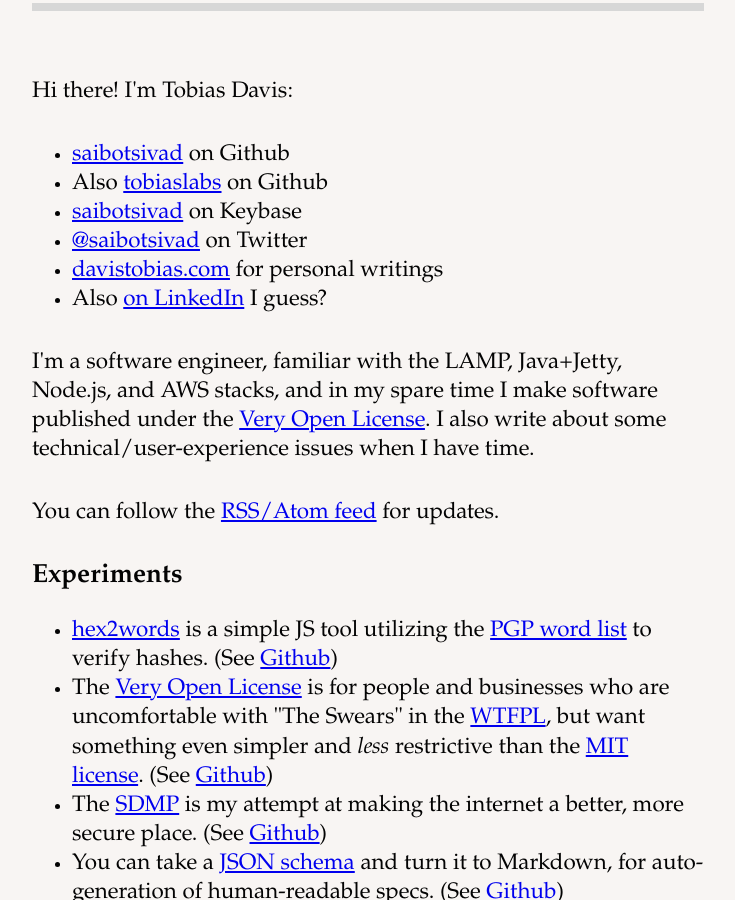
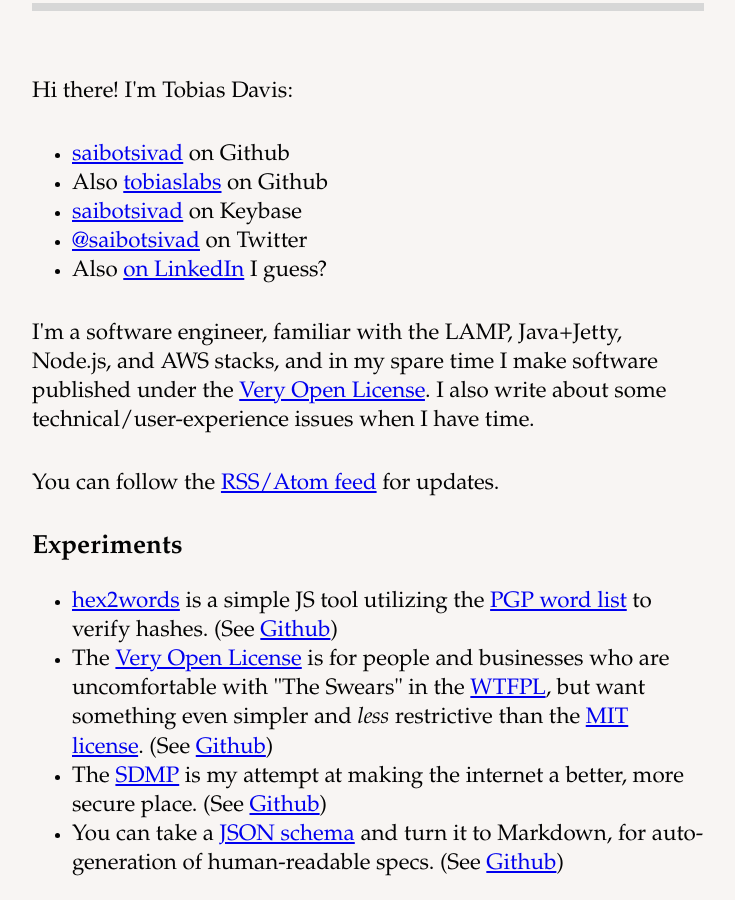
Before and after one commit to saibotsivad/saibotsivad.github.io, a Jekyll site: the page built from index.md, in a window 1280 px wide and 900 px high, scrolled down 452 px. Shown: the whole window, without its empty margins (272-1007 px from the left). Built offline with Jekyll 4.4.1, drawn with Linux system fonts in a browser that asks for light colours.

Commit message:
Remove link

```diff
--- a/index.md
+++ b/index.md
@@ -8,7 +8,6 @@
 * Also [tobiaslabs](https://github.com/tobiaslabs) on Github
 * [saibotsivad](https://keybase.io/saibotsivad) on Keybase
 * [@saibotsivad](https://twitter.com/saibotsivad) on Twitter
-* [davistobias.com](http://davistobias.com) for personal writings
 * Also [on LinkedIn](https://www.linkedin.com/in/saibotsivad) I guess?
 
 I'm a software engineer, familiar with the LAMP, Java+Jetty, Node.js,
```
